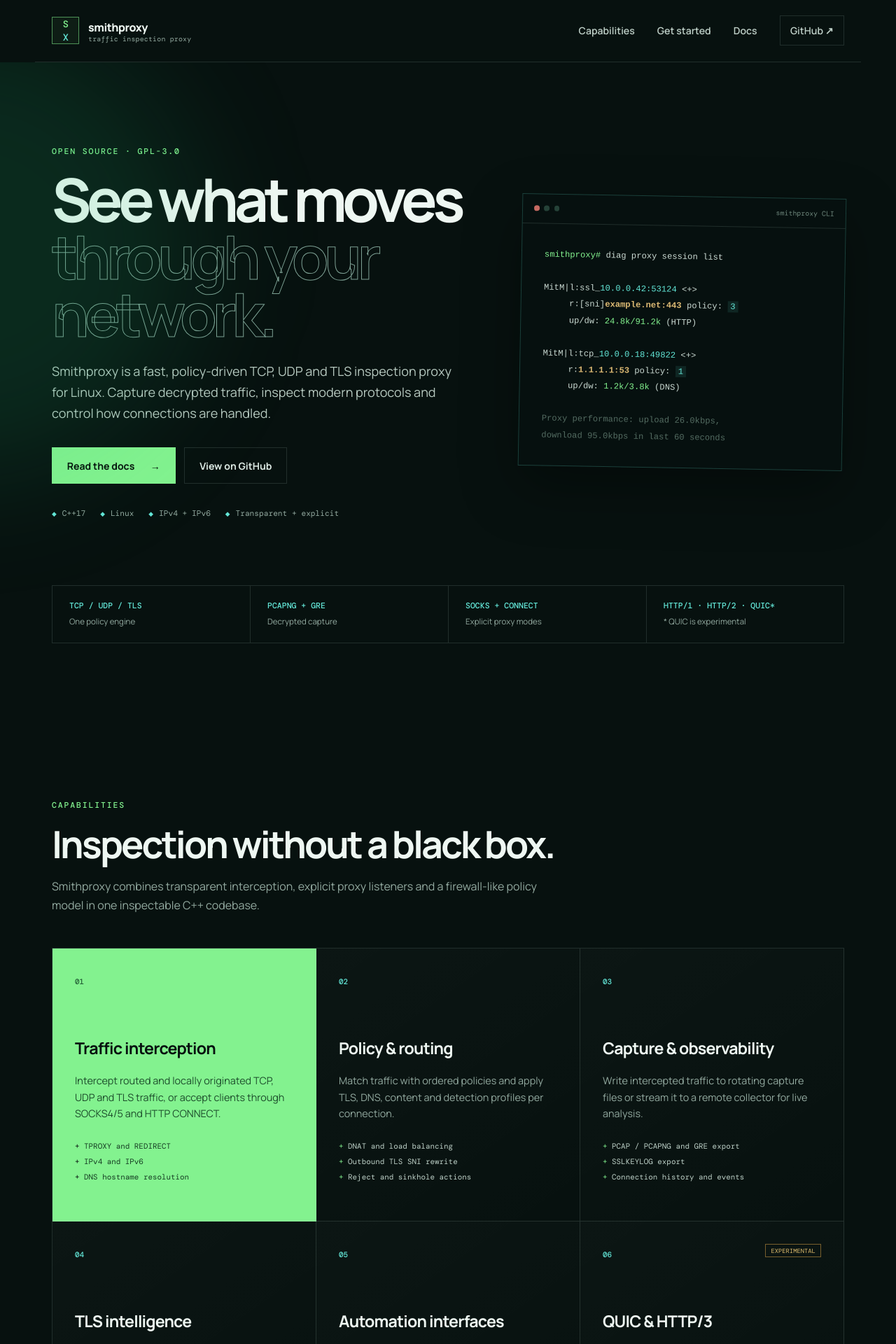
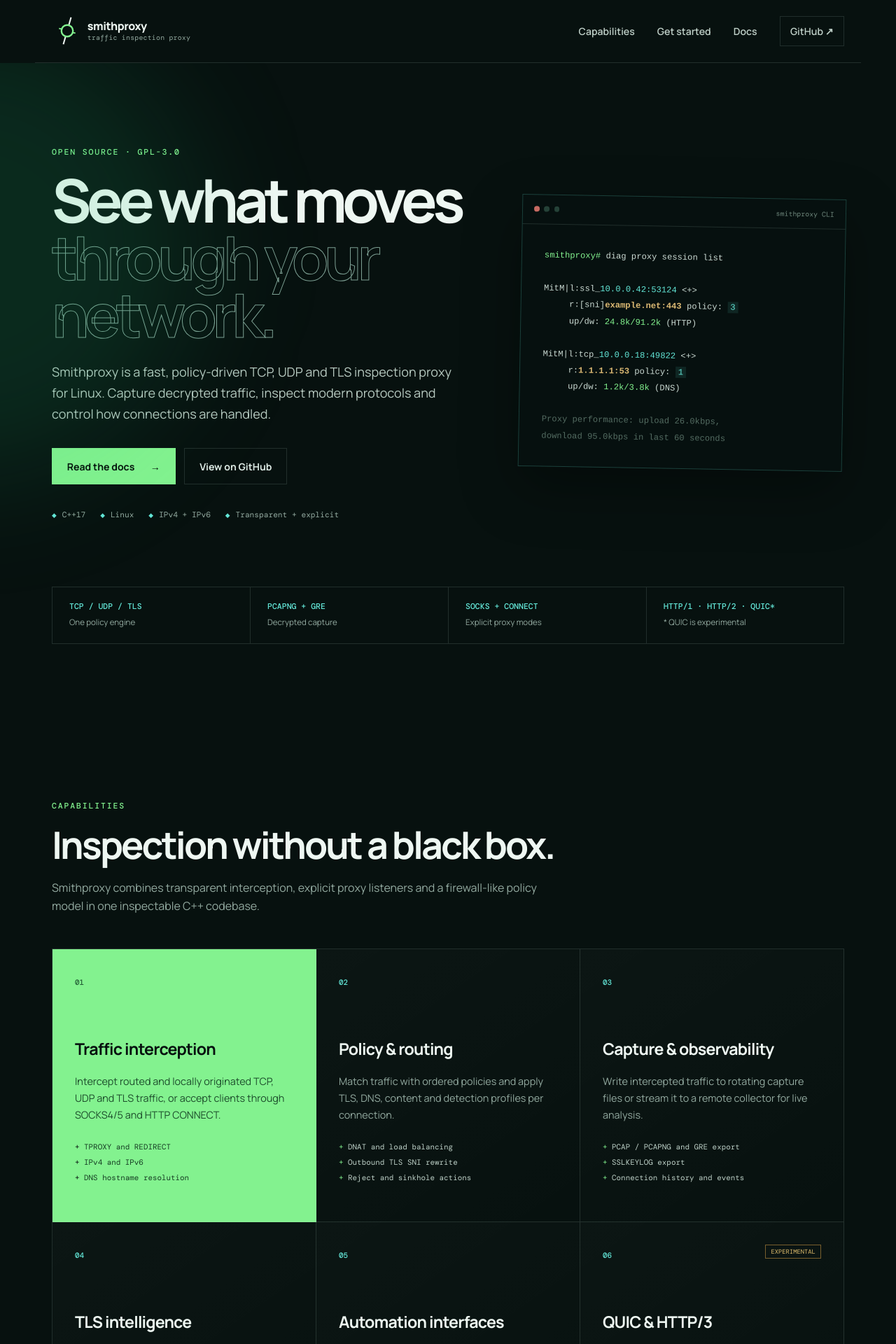
Before and after one commit to astibal/smithproxy_homepage, a Jekyll site: the page built from index.md, in a window 1280 px wide. Shown: the top 1920 px of the page at 70% size. Built offline with Jekyll 4.4.1, drawn with Linux system fonts in a browser that asks for light colours.

Commit message:
Add new Smithproxy logo

```diff
--- a/_layouts/default.html
+++ b/_layouts/default.html
@@ -17,12 +17,12 @@
   <body>
     <a class="skip-link" href="#content">Skip to content</a>
     <header class="site-header">
-      <a class="brand" href="{{ '/' | relative_url }}" aria-label="Smithproxy home"><span class="brand-mark">S<span>X</span></span><span>smithproxy<small>traffic inspection proxy</small></span></a>
+      <a class="brand" href="{{ '/' | relative_url }}" aria-label="Smithproxy home"><img class="brand-mark" src="{{ '/assets/img/smithproxy-mark.svg' | relative_url }}" alt=""><span>smithproxy<small>traffic inspection proxy</small></span></a>
       <nav aria-label="Main navigation"><a href="#capabilities">Capabilities</a><a href="#start">Get started</a><a href="https://smithproxy.readthedocs.io/en/latest/">Docs</a><a class="nav-github" href="https://github.com/astibal/smithproxy" aria-label="Smithproxy on GitHub">GitHub ↗</a></nav>
     </header>
     <main id="content">{{ content }}</main>
     <footer class="site-footer">
-      <div class="brand footer-brand"><span class="brand-mark">S<span>X</span></span><span>smithproxy<small>Open-source traffic inspection for Linux.</small></span></div>
+      <div class="brand footer-brand"><img class="brand-mark" src="{{ '/assets/img/smithproxy-mark.svg' | relative_url }}" alt=""><span>smithproxy<small>Open-source traffic inspection for Linux.</small></span></div>
       <div class="footer-links"><a href="https://github.com/astibal/smithproxy">Source</a><a href="https://smithproxy.readthedocs.io/en/latest/">Documentation</a><a href="https://github.com/astibal/smithproxy/issues">Issues</a><a href="mailto:support@smithproxy.org">support@smithproxy.org</a></div>
       <p>GPL-3.0 · Built for people who need to see the traffic, not just count it.</p>
     </footer>
--- a/assets/css/style.scss
+++ b/assets/css/style.scss
@@ -3,7 +3,7 @@
 @import url('https://fonts.googleapis.com/css2?family=DM+Mono:wght@400;500&family=Manrope:wght@400;500;600;700;800&display=swap');
 :root{--bg:#07110f;--panel:#0c1916;--ink:#eef7f2;--muted:#93aaa0;--line:rgba(179,214,198,.15);--acid:#83f28f;--cyan:#63e6d7;--max:1180px}
 *{box-sizing:border-box}html{scroll-behavior:smooth}body{margin:0;background:var(--bg);color:var(--ink);font-family:Manrope,system-ui,sans-serif;line-height:1.65}a{color:inherit;text-decoration:none}.skip-link{position:fixed;top:-5rem;left:1rem;z-index:20;padding:.75rem 1rem;background:var(--acid);color:#05110a}.skip-link:focus{top:1rem}
-.site-header{max-width:var(--max);margin:auto;padding:1.4rem 1.5rem;display:flex;align-items:center;justify-content:space-between;border-bottom:1px solid var(--line)}.brand{display:flex;align-items:center;gap:.8rem;font-weight:800;letter-spacing:-.03em}.brand-mark{width:2.45rem;height:2.45rem;display:grid;place-items:center;border:1px solid rgba(131,242,143,.55);color:var(--acid);font:500 .85rem DM Mono,monospace;background:rgba(131,242,143,.05)}.brand-mark span{color:var(--cyan)}.brand small{display:block;margin-top:-.2rem;color:var(--muted);font:400 .62rem DM Mono,monospace;letter-spacing:.02em}nav{display:flex;align-items:center;gap:2rem;color:#bfd0c8;font-size:.88rem;font-weight:600}nav a:hover{color:var(--acid)}.nav-github{padding:.55rem .9rem;border:1px solid var(--line)}
+.site-header{max-width:var(--max);margin:auto;padding:1.4rem 1.5rem;display:flex;align-items:center;justify-content:space-between;border-bottom:1px solid var(--line)}.brand{display:flex;align-items:center;gap:.42rem;font-weight:800;letter-spacing:-.03em}.brand-mark{width:2.75rem;height:2.75rem;display:block;object-fit:contain}.brand>span{transform:translateY(-2px)}.brand small{display:block;margin-top:-.2rem;color:var(--muted);font:400 .62rem DM Mono,monospace;letter-spacing:.02em}nav{display:flex;align-items:center;gap:2rem;color:#bfd0c8;font-size:.88rem;font-weight:600}nav a:hover{color:var(--acid)}.nav-github{padding:.55rem .9rem;border:1px solid var(--line)}
 main{overflow:hidden}.hero{position:relative;max-width:var(--max);min-height:670px;margin:auto;padding:7.5rem 1.5rem 6rem;display:grid;grid-template-columns:1.12fr .88fr;gap:5rem;align-items:center}.hero:before{content:'';position:absolute;width:650px;height:650px;left:-420px;top:-60px;border-radius:50%;background:rgba(31,199,123,.14);filter:blur(90px);pointer-events:none}.eyebrow{margin:0 0 1.25rem;color:var(--acid);font:500 .72rem DM Mono,monospace;letter-spacing:.16em}h1,h2,h3,p{margin-top:0}h1{margin-bottom:1.6rem;font-size:clamp(3.2rem,6.7vw,6.2rem);line-height:.96;letter-spacing:-.075em}h1 span{color:transparent;-webkit-text-stroke:1px #7ea094}.hero-lead{max-width:650px;margin-bottom:2.1rem;color:#b7c9c0;font-size:1.13rem}.hero-actions{display:flex;flex-wrap:wrap;gap:.8rem}.button{min-height:3.25rem;padding:.8rem 1.3rem;display:inline-flex;gap:1.4rem;align-items:center;justify-content:center;border:1px solid var(--line);font-size:.88rem;font-weight:700;transition:.2s ease}.button:hover{transform:translateY(-2px);border-color:var(--acid)}.button-primary{background:var(--acid);border-color:var(--acid);color:#06110b}.button-secondary{color:#dce9e3}.button-ghost{border-color:rgba(255,255,255,.25)}.hero-meta{margin-top:2.2rem;display:flex;flex-wrap:wrap;gap:.55rem 1.3rem;color:var(--muted);font:400 .7rem DM Mono,monospace}.hero-meta span:before{content:'◆';margin-right:.5rem;color:var(--cyan);font-size:.55rem}
 .terminal-card{border:1px solid rgba(99,230,215,.22);background:rgba(7,17,15,.8);box-shadow:0 30px 80px rgba(0,0,0,.35);transform:rotate(1deg)}.terminal-bar{height:2.6rem;padding:0 1rem;display:flex;align-items:center;gap:.42rem;border-bottom:1px solid var(--line);color:#6f887d;font:.62rem DM Mono,monospace}.terminal-bar i{width:.48rem;height:.48rem;border-radius:50%;background:#254238}.terminal-bar i:first-child{background:#c66a62}.terminal-bar span{margin-left:auto}.terminal-card pre{margin:0;padding:2rem;overflow:auto;color:#c9d8d1;font:400 .76rem/1.85 DM Mono,monospace}.terminal-card b,.terminal-card .muted{color:#536b61;font-weight:400}.terminal-card em{color:var(--cyan);font-style:normal}.terminal-card strong{color:#dcb973}.terminal-card mark{padding:.08rem .25rem;background:rgba(99,230,215,.1);color:var(--cyan)}.terminal-card .ok{color:var(--acid)}
 .terminal-card .prompt{color:var(--acid)}
```
Also changed, not shown: assets/img/smithproxy-mark.svg (added), favicon.svg.
